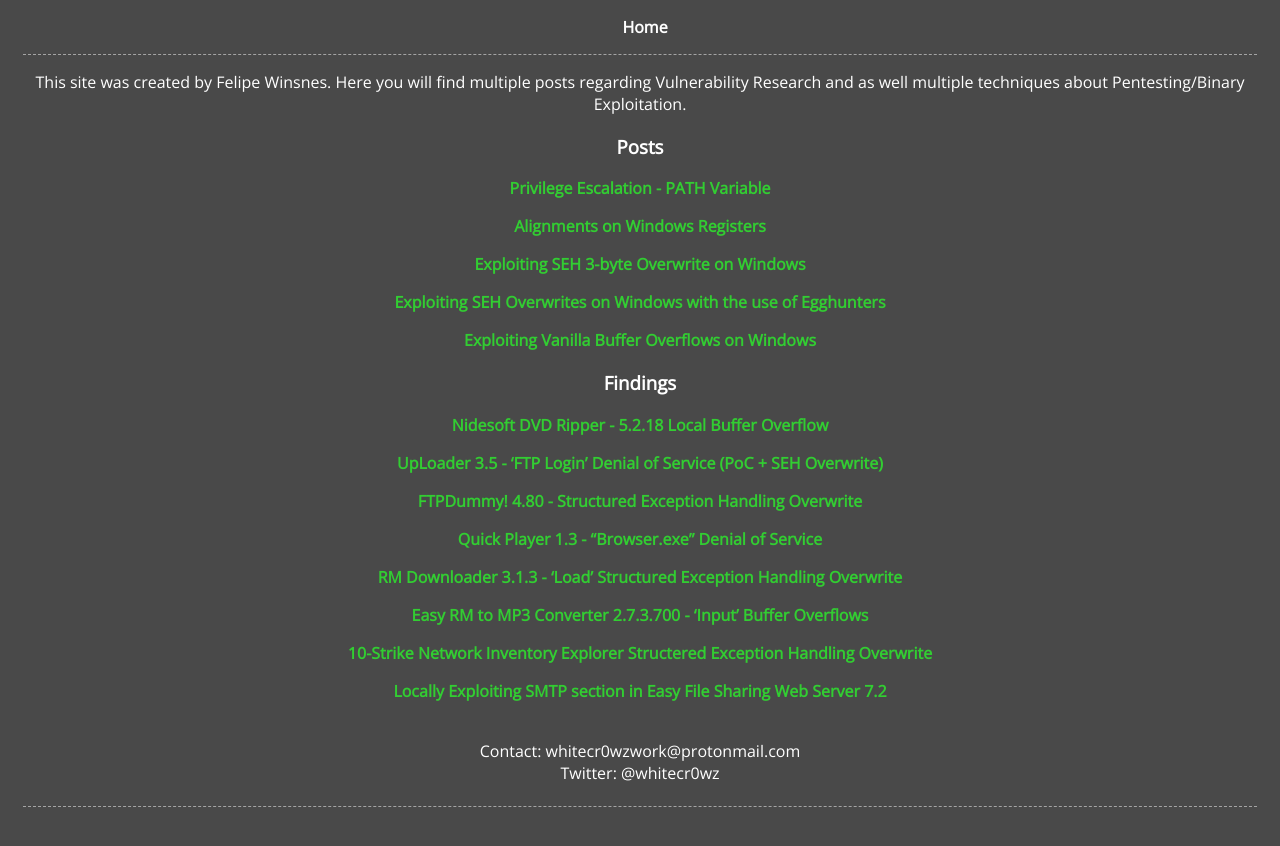
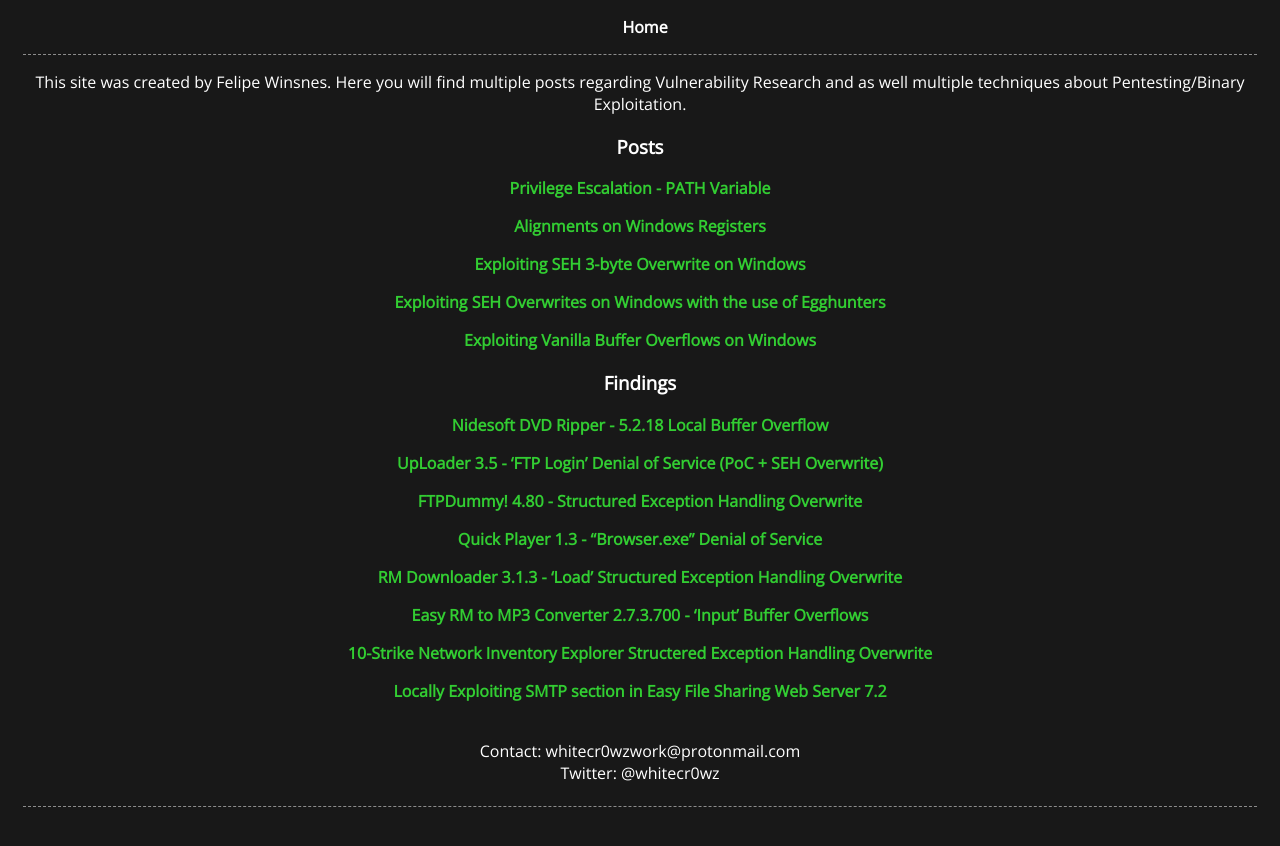
Before and after one commit to whitecr0wz/whitecr0wz.github.io, a Jekyll site: the page built from index.md, in a window 1280 px wide. Shown: the top 846 px of the page. Built offline with Jekyll 4.4.1, drawn with Linux system fonts in a browser that asks for light colours.

Commit message:
Update style.css

```diff
--- a/assets/css/style.css
+++ b/assets/css/style.css
@@ -30,7 +30,7 @@
 }
 
 body {
-	background-color: #494949; /*rgba(0,0,0,0.97);*/
+	background-color: #181818; /*rgba(0,0,0,0.97);*/
 	color: rgba(255,255,255);
 	font-family: "Open Sans";
 }
```
